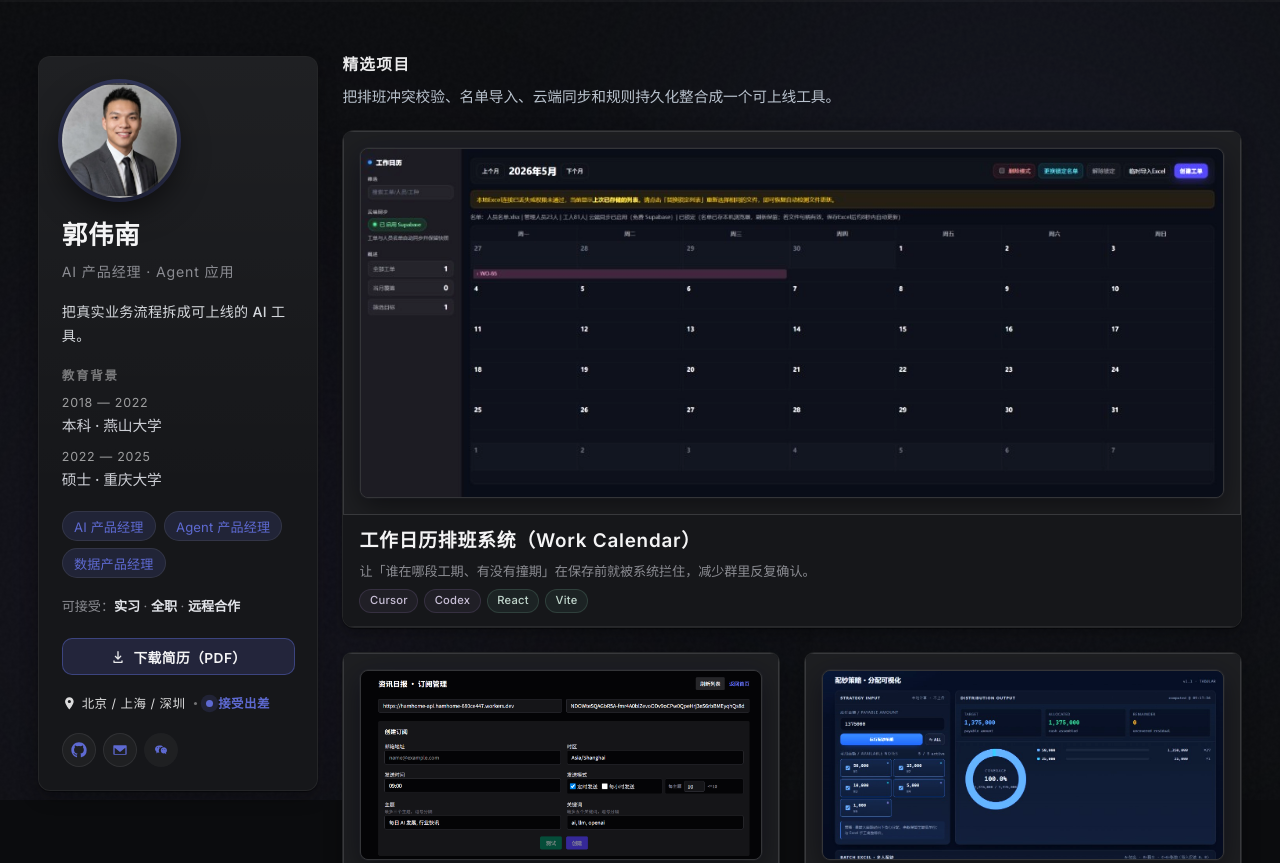
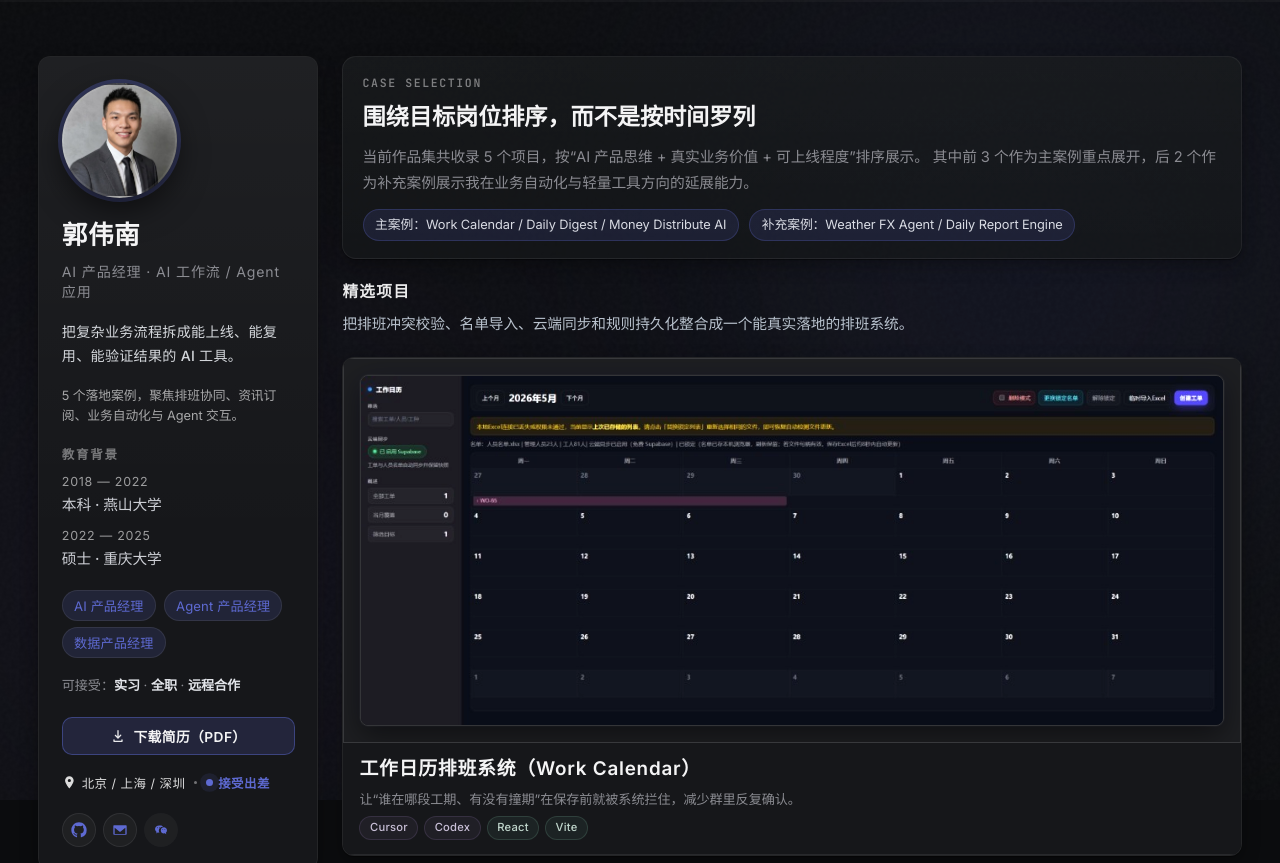
Before and after one commit to karma-taylor/port_folio, a plain HTML site: page zuopinji/index.html in a window 1280 px wide. Shown: the top 863 px of the page. Drawn offline with Linux system fonts and the light colour scheme.

Commit message:
refine portfolio positioning copy

```diff
--- a/zuopinji/data/projects.js
+++ b/zuopinji/data/projects.js
@@ -19,8 +19,8 @@ export const PROJECTS = [
     title: "工作日历排班系统（Work Calendar）",
     titleLong: "工作日历排班系统（Work Calendar）",
     outcomes: [
-      "保存前冲突校验，显著减少排班撞期与返工沟通",
-      "Excel 名单锁定 + 云端同步，名单与工单不易丢",
+      "分段冲突在保存前直接阻断，减少排班撞期与返工沟通",
+      "Excel 名单锁定 + 云端同步，跨设备仍能恢复名单与工单状态",
     ],
     cover: {
       src: "./calendar-cover.jpg",
@@ -58,13 +58,13 @@ export const PROJECTS = [
     },
     detail: {
       heroTeaser:
-        "把排班冲突校验、名单导入、云端同步和规则持久化整合成一个可上线工具。",
+        "把排班冲突校验、名单导入、云端同步和规则持久化整合成一个能真实落地的排班系统。",
       focus: {
-        tagline: "让「谁在哪段工期、有没有撞期」在保存前就被系统拦住，减少群里反复确认。",
+        tagline: "让“谁在哪段工期、有没有撞期”在保存前就被系统拦住，减少群里反复确认。",
         problem:
           "谁在用：施工 / 运维排班、项目统筹。痛点：同一工单多人分段参与、Excel 名单频繁变，靠人肉对齐时间窗极易撞期。",
         ownership:
-          "需求拆解、流程建模、交互原型、冲突规则设计、名单导入策略、Supabase 数据结构设计与上线验证。",
+          "负责需求拆解、流程建模、交互原型、冲突规则设计、名单导入策略、Supabase 数据结构设计与上线验证，推动从 Excel 协调走向系统化排班。",
         flowSummary:
           "① 月视图展示工单跨周占用 → ② 人员分段参与（非全程默认）→ ③ 以「分段」粒度做冲突校验 → ④ 云端 + 本地双持久化。",
         productJudgment:
@@ -80,7 +80,7 @@ export const PROJECTS = [
         },
       },
       summary:
-        "面向施工与运维排班场景的可视化日历工具，支持项目占用展示、人员分配、冲突校验与云端持久化。",
+        "面向施工与运维排班场景的可视化日历工具，支持项目占用展示、人员分配、冲突校验与云端持久化，核心价值是让排班正确性在保存前就被系统保障。",
       prompt:
         "Prompt：你是一个施工计划与资源统筹专家，同时也是资深前端工程师。请为我开发一个“施工/运维排班日历系统（Work Calendar）”，用于项目排期、人员分配与冲突管控。请严格按以下要求实现：【业务目标】以月历形式展示工单占用周期（长线条可视化）。支持创建工单并分配管理人员与工人。支持同一工单内“多拨人分段参与”，而非默认全程参与。严格限制：同一人同一时间不得被分配到两个工单。支持 Excel 名单导入、锁定、自动更新检测。支持本地缓存与云端持久化，避免数据丢失。【功能需求】A. 日历与工单：月视图，支持上/下月切换。每个工单按起止日期显示横向长线，占用可跨周，视觉连续。点击工单查看详情弹窗。增加“删除模式”开关：开启后点击工单可删除（需确认）。B. 新建工单：字段：工单名称、开始日期、结束日期。保留“管理人员/工人”基础选择。重点：新增“人员分段安排”表单（可多行）：人员、角色（管理/工人）、分段开始日期、分段结束日期、备注（可选）。每行支持“复制一行”“删除一行”。分段日期必须落在工单总日期范围内。C. 冲突校验（强约束）：冲突判定粒度为“人员分段”，不是工单全程。判定规则：若同一人两条分段时间有交集（aStart <= bEnd 且 bStart <= aEnd），禁止保存。冲突提示应给出：冲突人员 + 冲突工单名。D. Excel 人员名单导入规则：只读取 sheet：江都、省建、科林。额外：CSI/CSIsheet 也读取，且其人员一律归管理人员。从第 3 行开始读取。C 列为姓名，F 列为岗位。岗位包含“工”归工人，否则归管理。同名不合并，展示时用“姓名(公司/来源sheet)”区分。E. 名单锁定与自动更新：提供“锁定人员名单文件”能力（File System Access API）。刷新后尽量自动恢复锁定；若权限失效，保留缓存名单并提示“需重新关联”。文件内容变更后自动重新解析并更新名单。F. 数据持久化：本地：localStorage 作为兜底。云端：Supabase 免费方案（云端优先 + 本地兜底）。云端存储至少覆盖：工单、人员名单状态。提供必要的建表 SQL 与环境变量说明。【技术约束】前端：React + Vite。可使用 xlsx 解析 Excel。可使用 @supabase/supabase-js。代码结构清晰，避免一次性写在单个超大函数。对关键逻辑添加简洁注释。【交付要求】给出可运行代码。给出关键数据结构定义（Project、Assignment、Staff）。给出冲突校验核心函数。给出 Supabase 建表 SQL、RLS/策略示例。给出 Cloudflare Pages 部署步骤与环境变量清单。给出最小验收清单（创建工单、分段冲突、导入锁定、刷新恢复、云端同步）。请按“先核心可用、再增强”的顺序实现，并确保最终可部署到公网固定地址使用。",
       links: [
@@ -107,8 +107,8 @@ export const PROJECTS = [
     title: "资讯日报订阅系统（HamHome Daily Digest）",
     titleLong: "资讯日报订阅系统（HamHome Daily Digest）",
     outcomes: [
-      "自动抓取多源资讯并按时区定时推送",
-      "RAG 分桶 + 结构化摘要，降低重复浏览与摘抄成本",
+      "自动抓取多源资讯并按时区定时推送，减少手工摘抄",
+      "RAG 分桶 + 结构化摘要，可直接复用到邮件模板与前端页面",
     ],
     cover: {
       src: "./digest-cover.png",
@@ -150,7 +150,7 @@ export const PROJECTS = [
         problem:
           "谁在用：需要跟踪多源信息的产品/运营/研究。痛点：信息源碎、重复阅读成本高，且要按时区对齐「当日」要点。",
         ownership:
-          "订阅场景梳理、主题分桶策略、摘要结构定义、定时推送策略、结果验收口径与迭代优先级管理。",
+          "负责订阅场景梳理、主题分桶策略、摘要结构定义、定时推送策略、结果验收口径与迭代优先级管理，确保它既像产品能力，也像稳定工作流。",
         flowSummary:
           "① 多源抓取 → ② 主题分桶与去重 → ③ 结构化摘要（JSON 形态约束）→ ④ 定时邮件推送。",
         productJudgment:
@@ -166,7 +166,7 @@ export const PROJECTS = [
         },
       },
       summary:
-        "基于 AIAgent + RAG 思路的自动化资讯订阅平台，支持多源抓取、主题分桶、结构化摘要，并按时区定时邮件推送。",
+        "基于 AI Agent + RAG 思路的自动化资讯订阅平台，支持多源抓取、主题分桶、结构化摘要，并按时区定时邮件推送，适合展示我对 AI 工作流产品的拆解能力。",
       prompt:
         "Prompt：你是专业新闻编辑。请基于输入的多条资讯摘录，按指定主题输出结构化 JSON（仅 JSON，不要 Markdown），每个主题提供一句话综述和若干要点；要求客观、去重、不编造事实，并确保内容聚焦订阅时区“当日”信息。",
       links: [
@@ -194,7 +194,7 @@ export const PROJECTS = [
     titleLong: "薪资分配策略工具（Money Distribute AI）",
     outcomes: [
       "批量配钞：典型场景下人工拆分与核对约从 30 分钟压到 3 分钟级",
-      "支持 Excel 批量导入导出，单笔网页秒级计算",
+      "支持 Excel 批量导入导出，网页端与小程序端共用同一拆分口径",
     ],
     cover: {
       src: "./money-cover.png",
@@ -236,7 +236,7 @@ export const PROJECTS = [
         problem:
           "谁在用：人力、财务或协同发薪岗位。痛点：多档面额组合、余数不能硬圆、批量名单纠错成本高，还要和既有 Excel 习惯衔接。",
         ownership:
-          "需求与约束梳理、贪心拆分规则定义、批量导入导出流程设计、异常校验策略、网页与小程序形态对齐。",
+          "负责需求与约束梳理、贪心拆分规则定义、批量导入导出流程设计、异常校验策略，以及网页与小程序双端口径对齐。",
         flowSummary:
           "① 勾选可用面额 → ② 按「从大到小」贪心拆张 → ③ 单笔与批量行的余数 / 非法金额校验 → ④ 一键导出固定列顺序，便于二次分发。",
         productJudgment:
@@ -252,7 +252,7 @@ export const PROJECTS = [
         },
       },
       summary:
-        "一款基于贪心算法的薪资分配策略工具，按可用面额（50000/25000/10000/5000/1000）从大到小自动拆分张数与余数。提供网页端单笔计算与 Excel 批量导入导出；微信小程序「轻松配钞」也已上线，覆盖单笔配钞场景。",
+        "一款基于贪心算法的薪资分配策略工具，按可用面额（50000/25000/10000/5000/1000）从大到小自动拆分张数与余数。提供网页端单笔计算与 Excel 批量导入导出；微信小程序“轻松配钞”也已上线，体现了我把规则型需求做成双端产品的能力。",
       prompt:
         "Prompt：你是一个银行柜员，需要根据当天可用纸币面额为员工薪酬进行现金配钞。请按“从大到小优先”的贪心策略计算每种面额张数，并返回余数。任务要求：可用面额支持 50000、25000、10000、5000、1000（可按实际情况勾选启用/禁用）。对每笔金额先使用最大可用面额尽可能多张，再对余数继续使用下一档面额，直到最小面额处理完成。输出字段包括姓名（如有）、薪水金额、各面额张数（50000、25000、10000、5000、1000）与余数。批量模式导入规则：A 列姓名、B 列薪水，其余列可忽略并重新计算；导出固定列顺序：姓名、薪水、50000、25000、10000、5000、1000。校验规则：金额必须为非负数；无法解析的金额行需标记为错误并跳过；当未选择任何面额时，返回明确提示。",
       links: [
@@ -280,7 +280,7 @@ export const PROJECTS = [
     titleLong: "汇率换算 Agent（Weather FX Agent）",
     outcomes: [
       "多银行参考 + 防呆纠偏，换算结果可复核、可交付",
-      "弱网/缓存策略，柜台与出差场景仍可快速出数",
+      "弱网 / 缓存降级策略，柜台与出差场景仍可快速出数",
     ],
     cover: {
       src: "./fx-cover.jpg",
@@ -322,7 +322,7 @@ export const PROJECTS = [
         problem:
           "谁在用：有跨境结算、差旅报销或柜台询价的人。痛点：多源汇率不一致、手算易错、弱网下还要能出数。",
         ownership:
-          "场景需求拆分、汇率口径定义、换算防呆规则设计、交互流程与异常提示设计、弱网与缓存策略验证。",
+          "负责场景需求拆分、汇率口径定义、换算防呆规则设计、交互流程与异常提示设计、弱网与缓存策略验证，把一个小工具打磨成可直接使用的业务页面。",
         flowSummary:
           "① 输入币种与金额 → ② 拉取/选择参考汇率（网络或固定）→ ③ 方向互换时倒数修正 + 防呆校验 → ④ 输出换算结果与所用口径。",
         productJudgment:
@@ -338,7 +338,7 @@ export const PROJECTS = [
         },
       },
       summary:
-        "面向业务场景的汇率换算 Web 工具，支持多银行参考、固定汇率、防呆纠偏与弱网可用。",
+        "面向业务场景的汇率换算 Web 工具，支持多银行参考、固定汇率、防呆纠偏与弱网可用，重点体现我在细节交互与结果可信度上的产品判断。",
       prompt:
         'Prompt：你是一个汇率换算助手。任务：根据用户输入的 base、target、amount 和 rate（可选），返回换算后的数字结果。规则：1) 固定汇率模式：converted = amount * rate，rate 表示 1 base = rate target。2) 若为网络模式，使用提供的实时 rate 计算。3) 若币种方向互换（A/B -> B/A），rate 需取倒数后再计算。4) 输出仅包含：换算结果数字、使用汇率、币种单位。5) 不输出业务分析、PRD术语或空泛描述。输出格式：- converted: <number> - rate_used: "1 <base> = <x> <target>" - note: "<网络汇率/固定汇率/缓存汇率>"',
       links: [
@@ -361,7 +361,7 @@ export const PROJECTS = [
     index: "05",
     size: "small",
     status: "wip",
-    statusLabel: "待部署",
+    statusLabel: "代码案例",
     title: "日报自动化生成引擎（Business Daily Report Engine）",
     titleLong: "日报自动化生成引擎（Business Daily Report Engine）",
     outcomes: [
@@ -408,7 +408,7 @@ export const PROJECTS = [
         problem:
           "谁在用：结算 / 运营做日报与台账的团队。痛点：多维表合并、规则多、模板格式不能丢，人肉耗时长且易返工。",
         ownership:
-          "业务规则抽象、模板字段映射、异常校验定义、自动化流程编排、产物验收标准制定与上线迭代。",
+          "负责业务规则抽象、模板字段映射、异常校验定义、自动化流程编排、产物验收标准制定与上线迭代，重点是把“搬数”变成可复核的自动化链路。",
         flowSummary:
           "① 采集 A 表与历史模板 → ② pandas 清洗合并与规则校验 → ③ 按模板渲染 B/C/D → ④ 输出异常清单供人工勘误。",
         productJudgment:
@@ -445,11 +445,11 @@ export const PROJECTS = [
 export const PROFILE = {
   name: "郭伟南",
   alternateName: "Guo Weinan",
-  role: "AI 产品经理 · Agent 应用",
+  role: "AI 产品经理 · AI 工作流 / Agent 应用",
   jobTitle: "AI 产品经理",
   siteUrl: "https://karma-taylor.github.io/port_folio/",
   pageUrl: "https://karma-taylor.github.io/port_folio/zuopinji/",
   sameAs: ["https://github.com/karma-taylor"],
   description:
-    "郭伟南的个人作品集：突出工作日历排班、HamHome 资讯日报（RAG）、薪资分配策略工具、汇率换算 Agent 与业务日报自动化等「产品 + AI + 业务价值」落地案例。",
+    "郭伟南的 AI 产品经理作品集：聚焦 AI 工作流、业务自动化、Agent 应用与真实落地案例，包括工作日历排班、HamHome 资讯日报、薪资分配策略、汇率换算 Agent 与日报自动化。",
 };
--- a/zuopinji/index.html
+++ b/zuopinji/index.html
@@ -6,18 +6,18 @@
     <meta name="theme-color" content="#0B0C0E" />
     <meta name="color-scheme" content="dark" />
     <title>郭伟南 · AI 产品经理作品集</title>
-    <meta name="description" content="郭伟南的个人作品集：突出工作日历排班、HamHome 资讯日报（RAG）、薪资分配策略工具、汇率换算 Agent 与业务日报自动化等「产品 + AI + 业务价值」落地案例。" />
+    <meta name="description" content="郭伟南的 AI 产品经理作品集，聚焦 AI 工作流、业务自动化、Agent 应用与真实落地案例：工作日历排班、HamHome 资讯日报、汇率换算 Agent、薪资分配策略与日报自动化。" />
 
     <meta property="og:type" content="profile" />
     <meta property="og:title" content="郭伟南 · AI 产品经理作品集" />
-    <meta property="og:description" content="工作日历 · HamHome 日报 · 薪资策略 · 汇率 Agent · 日报自动化 — 产品 + AI + 业务价值落地。" />
+    <meta property="og:description" content="AI 工作流 · 业务自动化 · Agent 应用：从排班、资讯订阅到汇率换算与日报自动化的真实落地案例。" />
     <meta property="og:url" content="https://karma-taylor.github.io/port_folio/zuopinji/" />
     <meta property="og:image" content="https://karma-taylor.github.io/port_folio/zuopinji/fx-cover.jpg" />
     <meta property="og:locale" content="zh_CN" />
 
     <meta name="twitter:card" content="summary_large_image" />
     <meta name="twitter:title" content="郭伟南 · AI 产品经理作品集" />
-    <meta name="twitter:description" content="工作日历 · HamHome 日报 · 薪资策略 · 汇率 Agent · 日报自动化 — 产品 + AI + 业务价值落地。" />
+    <meta name="twitter:description" content="AI 工作流 · 业务自动化 · Agent 应用：从排班、资讯订阅到汇率换算与日报自动化的真实落地案例。" />
     <meta name="twitter:image" content="https://karma-taylor.github.io/port_folio/zuopinji/fx-cover.jpg" />
 
     <link rel="preconnect" href="https://fonts.googleapis.com" />
@@ -108,8 +108,9 @@
             <div class="profile-card-inner">
               <div class="profile-avatar" role="img" aria-label="郭伟南的头像"></div>
               <h1 class="profile-name">郭伟南</h1>
-              <p class="profile-role">AI 产品经理 · Agent 应用</p>
-              <p class="profile-pitch">把真实业务流程拆成可上线的 AI 工具。</p>
+              <p class="profile-role">AI 产品经理 · AI 工作流 / Agent 应用</p>
+              <p class="profile-pitch">把复杂业务流程拆成能上线、能复用、能验证结果的 AI 工具。</p>
+              <p class="profile-proof">5 个落地案例，聚焦排班协同、资讯订阅、业务自动化与 Agent 交互。</p>
               <section class="profile-education profile-education--inline" aria-label="教育背景">
                 <div class="bio-block">
                   <h3 class="bio-title">教育背景</h3>
@@ -192,6 +193,18 @@
 
         <div class="home-main">
           <section class="projects-section" id="projects" aria-label="项目展示">
+            <div class="projects-intro" aria-label="作品集说明">
+              <p class="projects-intro__eyebrow">Case Selection</p>
+              <h2 class="projects-intro__title">围绕目标岗位排序，而不是按时间罗列</h2>
+              <p class="projects-intro__desc">
+                当前作品集共收录 5 个项目，按“AI 产品思维 + 真实业务价值 + 可上线程度”排序展示。
+                其中前 3 个作为主案例重点展开，后 2 个作为补充案例展示我在业务自动化与轻量工具方向的延展能力。
+              </p>
+              <div class="projects-intro__meta">
+                <span class="projects-intro__pill">主案例：Work Calendar / Daily Digest / Money Distribute AI</span>
+                <span class="projects-intro__pill">补充案例：Weather FX Agent / Daily Report Engine</span>
+              </div>
+            </div>
             <div id="featuredHero" class="featured-hero"></div>
             <div class="projects-grid projects-grid--rest" id="projectsGrid"></div>
           </section>
--- a/zuopinji/styles.css
+++ b/zuopinji/styles.css
@@ -429,6 +429,13 @@ body.overlay-open {
   color: rgba(232, 235, 240, 0.9);
   font-weight: 500;
   letter-spacing: 0.02em;
+}
+
+.profile-proof {
+  margin: 0.5rem 0 0;
+  font-size: 0.8rem;
+  line-height: 1.6;
+  color: rgba(255, 255, 255, 0.62);
 }
 
 .profile-card-inner .bio-tags.profile-target-tags {
@@ -819,6 +826,63 @@ body.overlay-open {
   display: flex;
   flex-direction: column;
   gap: 24px;
+}
+
+.projects-intro {
+  display: flex;
+  flex-direction: column;
+  gap: 0.8rem;
+  padding: 1.1rem 1.2rem;
+  border: 1px solid var(--border-soft);
+  border-radius: 14px;
+  background:
+    linear-gradient(180deg, rgba(255, 255, 255, 0.03), rgba(255, 255, 255, 0.015)),
+    rgba(17, 18, 22, 0.72);
+  box-shadow: var(--shadow-soft);
+}
+
+.projects-intro__eyebrow {
+  margin: 0;
+  font-family: "JetBrains Mono", "Inter", monospace;
+  font-size: 0.72rem;
+  font-weight: 600;
+  letter-spacing: 0.14em;
+  text-transform: uppercase;
+  color: rgba(255, 255, 255, 0.45);
+}
+
+.projects-intro__title {
+  margin: 0;
+  font-size: clamp(1.15rem, 2vw, 1.45rem);
+  line-height: 1.3;
+  color: var(--text-color);
+}
+
+.projects-intro__desc {
+  margin: 0;
+  max-width: 900px;
+  font-size: 0.92rem;
+  line-height: 1.72;
+  color: var(--muted-text);
+}
+
+.projects-intro__meta {
+  display: flex;
+  flex-wrap: wrap;
+  gap: 0.65rem;
+}
+
+.projects-intro__pill {
+  display: inline-flex;
+  align-items: center;
+  min-height: 2rem;
+  padding: 0.38rem 0.72rem;
+  border-radius: 999px;
+  background: rgba(94, 106, 210, 0.14);
+  border: 1px solid rgba(94, 106, 210, 0.26);
+  color: rgba(237, 240, 247, 0.9);
+  font-size: 0.8rem;
+  line-height: 1.4;
 }
 
 .projects-grid {
```
